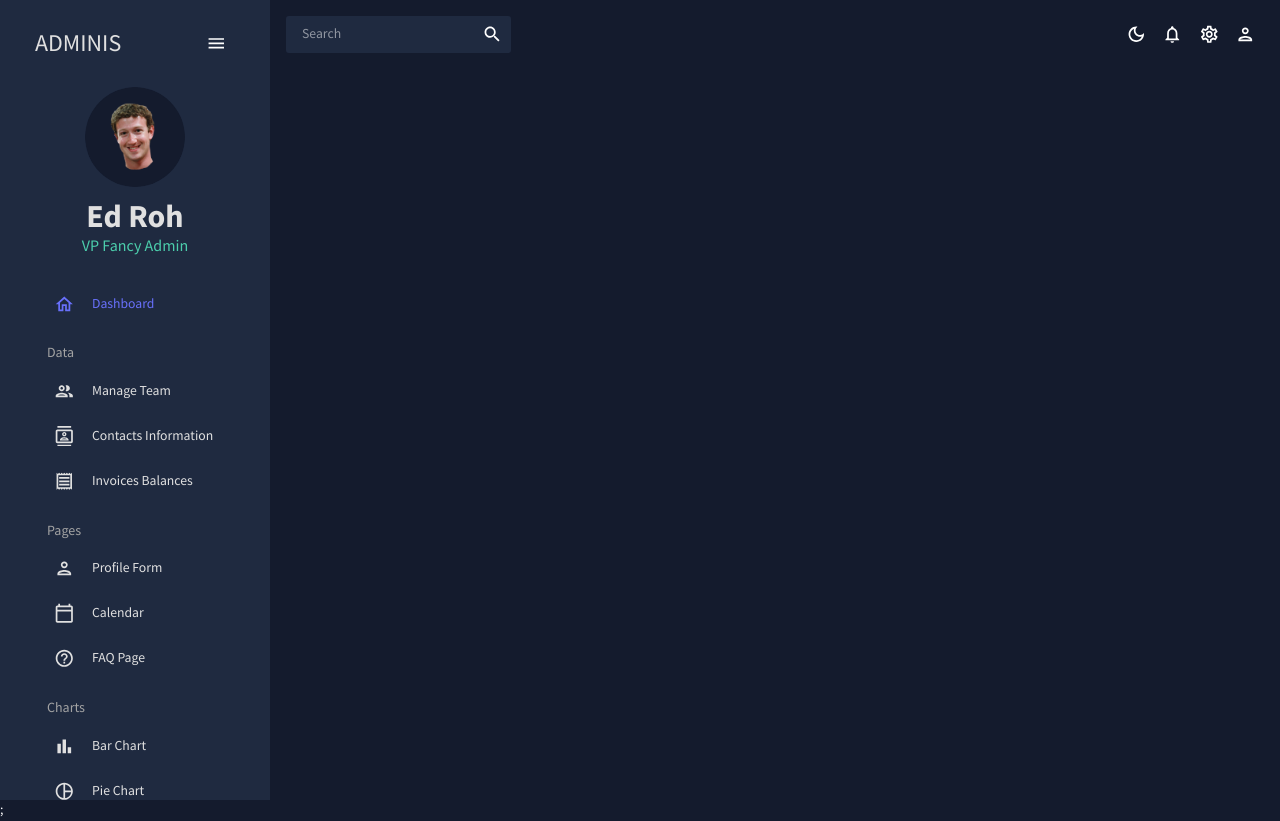
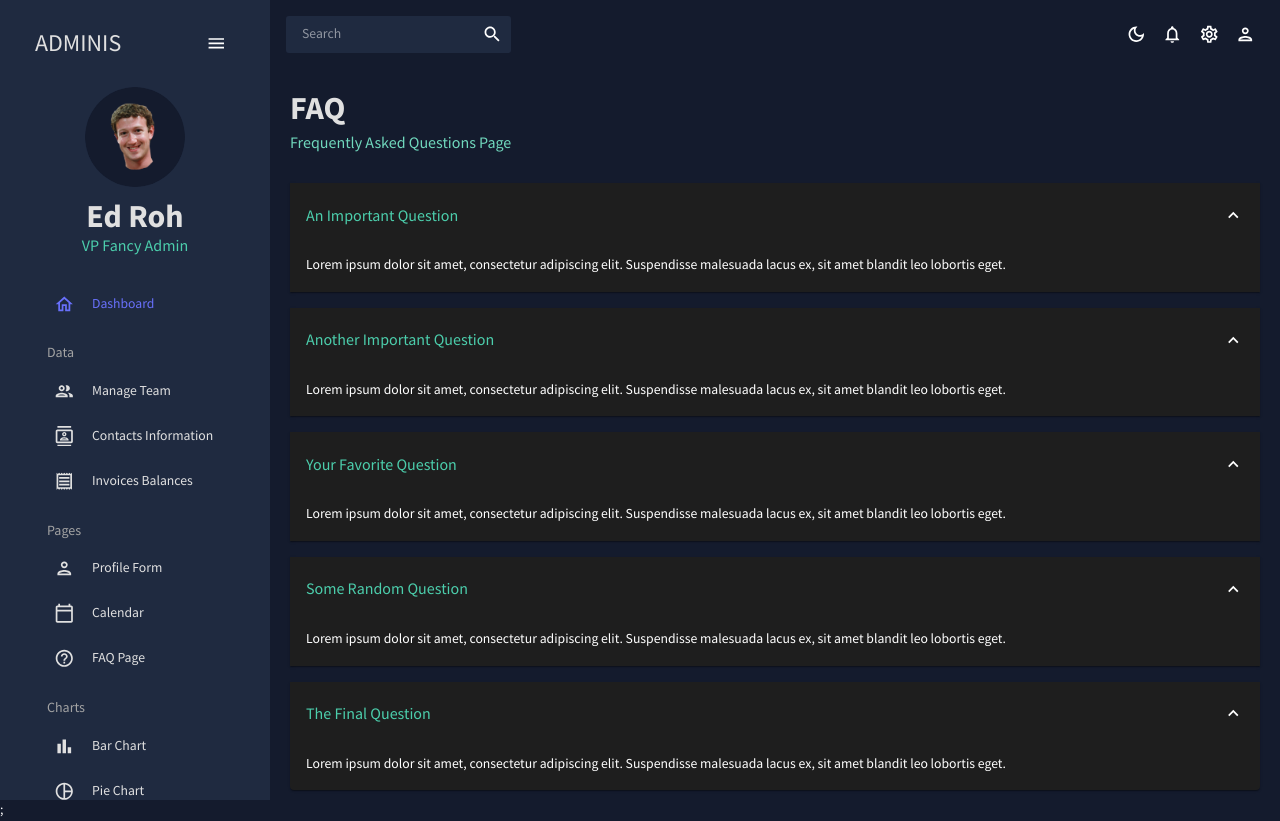
Before and after one commit to oceanesalle/admin-dashboard-pw-2023, a React (Create React App) app: page /faq in a window 1280 px wide. Built offline with nearby package versions, Linux system fonts and the light colour scheme.

Commit message:
faq page

```diff
--- a/src/App.js
+++ b/src/App.js
@@ -9,10 +9,11 @@
 import Contacts from "./scenes/contacts";
 //import Bar from "./scenes/bar";
 import Form from "./scenes/form";
-import Calendar from "./scenes/calendar/calendar.jsx";
+//import Calendar from "./scenes/calendar/calendar.jsx";
+import FAQ from "./scenes/faq";
 //import Line from "./scenes/line";
 //import Pie from "./scenes/pie";
-//import FAQ from "./scenes/faq";
+
 //import Geography from "./scenes/geography";
 
 
@@ -33,11 +34,12 @@
             <Route path="/contacts" element={<Contacts />} />
             <Route path="/invoices" element={<Invoices />} />
             <Route path="/form" element={<Form />} />
-            <Route path="/calendar" element={<Calendar />} />
+             {/*<Route path="/calendar" element={<Calendar />} /> */}
+            <Route path="/faq" element={<FAQ />} />
              {/*  <Route path="/bar" element={<Bar />} />  */}
              {/*  <Route path="/pie" element={<Pie />} />  */}
              {/*  <Route path="/line" element={<Line />} />  */}
-             {/*  <Route path="/faq" element={<FAQ />} />  */}
+
 
              {/* <Route path="/geography" element={<Geography />} />  */}
             </Routes>
--- /dev/null
+++ b/src/scenes/faq/index.jsx
@@ -0,0 +1,86 @@
+import { Box, useTheme } from "@mui/material";
+import Header from "../../components/Header";
+import Accordion from "@mui/material/Accordion";
+import AccordionSummary from "@mui/material/AccordionSummary";
+import AccordionDetails from "@mui/material/AccordionDetails";
+import Typography from "@mui/material/Typography";
+import ExpandMoreIcon from "@mui/icons-material/ExpandMore";
+import { tokens } from "../../theme";
+
+const FAQ = () => {
+  const theme = useTheme();
+  const colors = tokens(theme.palette.mode);
+  return (
+    <Box m="20px">
+      <Header title="FAQ" subtitle="Frequently Asked Questions Page" />
+
+      <Accordion defaultExpanded>
+        <AccordionSummary expandIcon={<ExpandMoreIcon />}>
+          <Typography color={colors.greenAccent[500]} variant="h5">
+            An Important Question
+          </Typography>
+        </AccordionSummary>
+        <AccordionDetails>
+          <Typography>
+            Lorem ipsum dolor sit amet, consectetur adipiscing elit. Suspendisse
+            malesuada lacus ex, sit amet blandit leo lobortis eget.
+          </Typography>
+        </AccordionDetails>
+      </Accordion>
+      <Accordion defaultExpanded>
+        <AccordionSummary expandIcon={<ExpandMoreIcon />}>
+          <Typography color={colors.greenAccent[500]} variant="h5">
+            Another Important Question
+          </Typography>
+        </AccordionSummary>
+        <AccordionDetails>
+          <Typography>
+            Lorem ipsum dolor sit amet, consectetur adipiscing elit. Suspendisse
+            malesuada lacus ex, sit amet blandit leo lobortis eget.
+          </Typography>
+        </AccordionDetails>
+      </Accordion>
+      <Accordion defaultExpanded>
+        <AccordionSummary expandIcon={<ExpandMoreIcon />}>
+          <Typography color={colors.greenAccent[500]} variant="h5">
+            Your Favorite Question
+          </Typography>
+        </AccordionSummary>
+        <AccordionDetails>
+          <Typography>
+            Lorem ipsum dolor sit amet, consectetur adipiscing elit. Suspendisse
+            malesuada lacus ex, sit amet blandit leo lobortis eget.
+          </Typography>
+        </AccordionDetails>
+      </Accordion>
+      <Accordion defaultExpanded>
+        <AccordionSummary expandIcon={<ExpandMoreIcon />}>
+          <Typography color={colors.greenAccent[500]} variant="h5">
+            Some Random Question
+          </Typography>
+        </AccordionSummary>
+        <AccordionDetails>
+          <Typography>
+            Lorem ipsum dolor sit amet, consectetur adipiscing elit. Suspendisse
+            malesuada lacus ex, sit amet blandit leo lobortis eget.
+          </Typography>
+        </AccordionDetails>
+      </Accordion>
+      <Accordion defaultExpanded>
+        <AccordionSummary expandIcon={<ExpandMoreIcon />}>
+          <Typography color={colors.greenAccent[500]} variant="h5">
+            The Final Question
+          </Typography>
+        </AccordionSummary>
+        <AccordionDetails>
+          <Typography>
+            Lorem ipsum dolor sit amet, consectetur adipiscing elit. Suspendisse
+            malesuada lacus ex, sit amet blandit leo lobortis eget.
+          </Typography>
+        </AccordionDetails>
+      </Accordion>
+    </Box>
+  );
+};
+
+export default FAQ;
```
